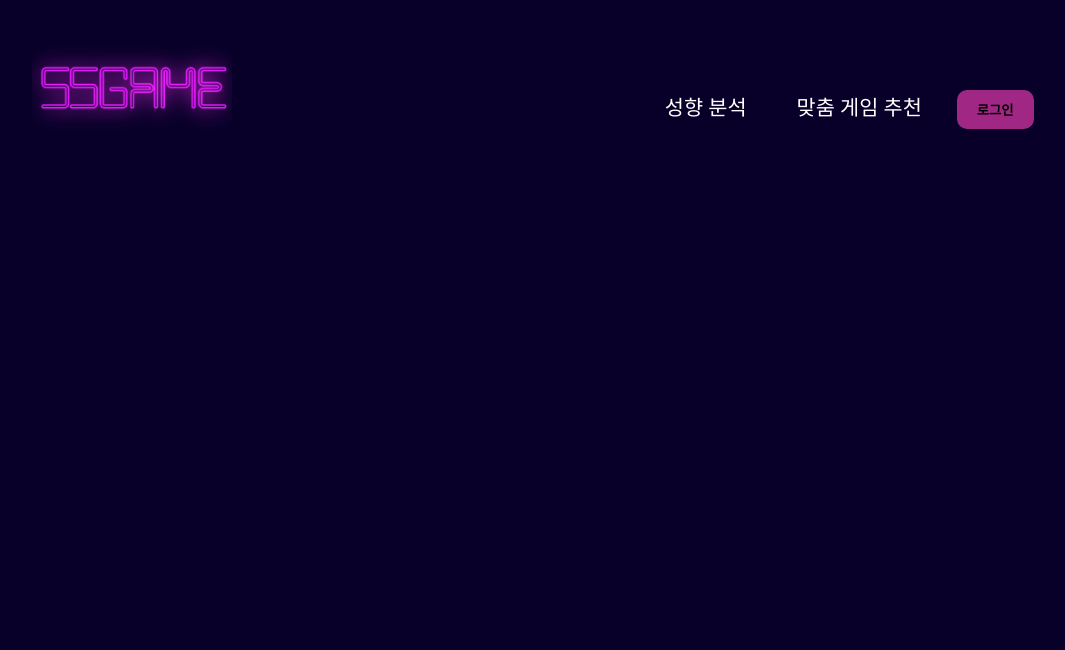
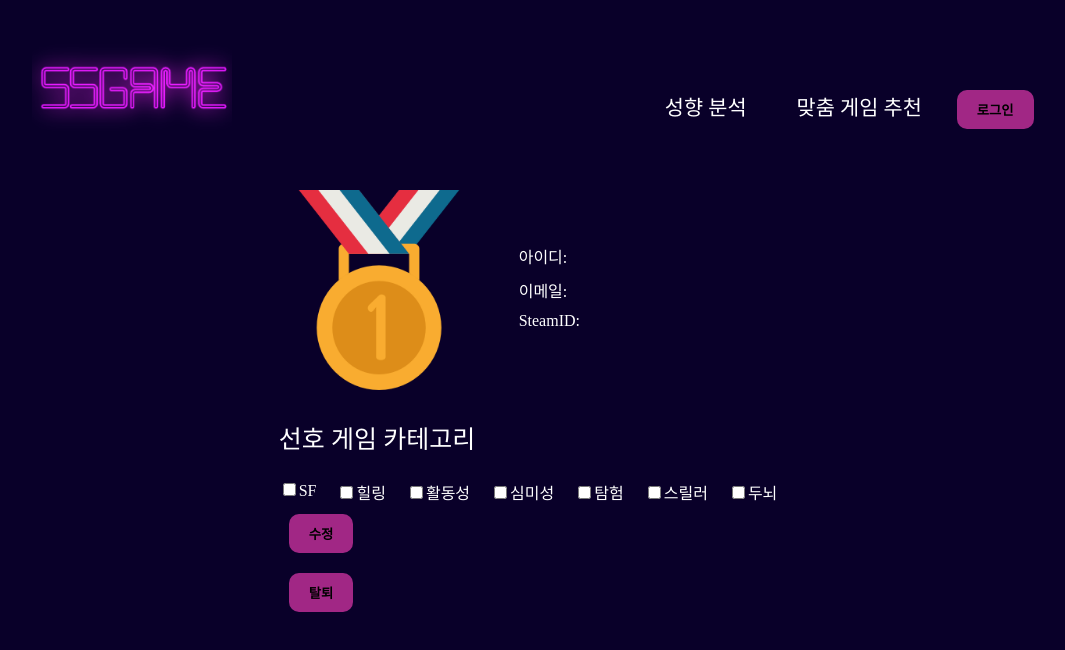
Before and after one commit to SSAFY-siXteam/SSGAME, a React (Create React App) app in the folder frontend/: page /mypage in a window 1280 px wide. Before the commit this address had no page. Shown: the top 650 px of the page, without its empty margins (102-1167 px from the left). Built offline with nearby package versions, Linux system fonts and the light colour scheme; a web font is replaced by a local one.

Commit message:
#S06P22A306-26 Create: MyPage 화면 UI 구현

```diff
--- a/frontend/src/App.js
+++ b/frontend/src/App.js
@@ -6,7 +6,7 @@ import styled from "styled-components";
 import Main from "./components/pages/Main/Main";
 import SignUpPage from "./components/pages/SignUpPage/SignUpPage";
 import AnalyzePage from "./components/pages/AnalyzePage/AnalyzePage";
-
+import MyPage from "./components/pages/MyPage/MyPage";
 function App() {
   return (
     <>
@@ -16,6 +16,7 @@ function App() {
           <Route path="/" element={<Main />} />
           <Route path="/analyze" element={<AnalyzePage />} />
           <Route path="/register" element={<SignUpPage />} />
+          <Route path="/mypage" element={<MyPage />} />
         </Routes>
       </Grid>
     </>
--- /dev/null
+++ b/frontend/src/components/pages/MyPage/MyPage.js
@@ -0,0 +1,54 @@
+import React, { useState } from "react";
+import MyPageTemplate from "../../templates/MyPageTemplate/MyPageTemplate";
+import { CheckBoxModule } from "../../organisms/CheckBoxModule/CheckBoxModule";
+import Img from "../../atoms/Img/Img/Img";
+import Button from "../../atoms/Buttons/Button";
+import gold from "../../../assets/img/medals/gold.png";
+const MyPage = () => {
+  const [checkedItems, setCheckedItems] = useState(new Set());
+
+  const onChangeCheckBox = (label) => {
+    if (checkedItems.has(label)) {
+      checkedItems.delete(label);
+      setCheckedItems(checkedItems);
+      console.log("제거");
+    } else {
+      checkedItems.add(label);
+      setCheckedItems(checkedItems);
+      console.log("추가");
+    }
+  };
+  const onUpdateBtnClick = (info) => {
+    console.log(info);
+  };
+  const onWithdrawalBtnClick = (info) => {
+    console.log(info);
+  };
+  const arg = {
+    checkBox: CheckBoxModule({
+      list: [
+        { content: "SF", fontSize: 10, label: "action" },
+        { content: "힐링", fontSize: 10, label: "healing" },
+        { content: "활동성", fontSize: 10, label: "activity" },
+        { content: "심미성", fontSize: 10, label: "beauty" },
+        { content: "탐험", fontSize: 10, label: "adventure" },
+        { content: "스릴러", fontSize: 10, label: "thriller" },
+        { content: "두뇌", fontSize: 10, label: "brain" },
+      ],
+      onChangeCheckBox: onChangeCheckBox,
+    }),
+    profileImg: Img({ path: gold }),
+    updateBtn: Button({ text: "수정", onClick: onUpdateBtnClick }),
+    withdrawalBtn: Button({ text: "탈퇴", onClick: onWithdrawalBtnClick }),
+  };
+  return (
+    <MyPageTemplate
+      checkBox={arg.checkBox}
+      profileImg={arg.profileImg}
+      updateBtn={arg.updateBtn}
+      withdrawalBtn={arg.withdrawalBtn}
+    ></MyPageTemplate>
+  );
+};
+
+export default MyPage;
--- /dev/null
+++ b/frontend/src/components/templates/MyPageTemplate/MyPageTemplate.js
@@ -0,0 +1,33 @@
+import React from "react";
+import {
+  StyledMyPage,
+  StyledContent,
+  CategoryHeader,
+  StyledUpdateBtn,
+  StyledWithdrawalBtn,
+  StyledProfile,
+  StyledImg,
+  StyledProfileInfo,
+  StyledProfileInfoContent,
+} from "./styles";
+const MyPageTemplate = ({ checkBox, profileImg, updateBtn, withdrawalBtn }) => {
+  return (
+    <StyledMyPage>
+      <StyledProfile>
+        <StyledImg>{profileImg}</StyledImg>
+        <StyledProfileInfo>
+          <StyledProfileInfoContent>아이디:</StyledProfileInfoContent>
+          <StyledProfileInfoContent>이메일:</StyledProfileInfoContent>
+          <StyledProfileInfoContent>SteamID:</StyledProfileInfoContent>
+        </StyledProfileInfo>
+      </StyledProfile>
+
+      <CategoryHeader>선호 게임 카테고리</CategoryHeader>
+      <div>{checkBox}</div>
+      <StyledUpdateBtn>{updateBtn}</StyledUpdateBtn>
+      <StyledWithdrawalBtn>{withdrawalBtn}</StyledWithdrawalBtn>
+    </StyledMyPage>
+  );
+};
+
+export default MyPageTemplate;
--- /dev/null
+++ b/frontend/src/components/templates/MyPageTemplate/styles.js
@@ -0,0 +1,31 @@
+import styled from "styled-components";
+
+export const StyledMyPage = styled.div`
+  display: grid;
+  align-items: center;
+  justify-content: center;
+`;
+export const StyledContent = styled.div`
+  margin-left: 20px;
+  margin-bottom: 40px;
+`;
+export const CategoryHeader = styled.p`
+  font-size: 25px;
+`;
+export const StyledUpdateBtn = styled.div``;
+export const StyledWithdrawalBtn = styled.div``;
+export const StyledProfile = styled.div`
+  display: flex;
+`;
+export const StyledImg = styled.div`
+  width: 200px;
+`;
+export const StyledProfileInfo = styled.div`
+  display: flex;
+  flex-direction: column;
+  justify-content: center;
+  margin-left: 40px;
+`;
+export const StyledProfileInfoContent = styled.div`
+  margin-bottom: 10px;
+`;
--- a/frontend/src/components/templates/SignUp/SignUp.js
+++ b/frontend/src/components/templates/SignUp/SignUp.js
@@ -14,7 +14,7 @@ export default function SignUp({
   checkBox,
   steamIDInput,
   infoInput,
-  registerBtn,
+  // registerBtn,
 }) {
   return (
     <StyledHeader>
@@ -26,7 +26,7 @@ export default function SignUp({
         <StyledContent>{steamIDInput}</StyledContent>
         <CategoryHeader>회원 정보</CategoryHeader>
         <StyledContent>{infoInput}</StyledContent>
-        <StyledRegisterBtn>{registerBtn}</StyledRegisterBtn>
+        {/* <StyledRegisterBtn>{registerBtn}</StyledRegisterBtn> */}
       </CategoryContent>
     </StyledHeader>
   );
```
Also changed, not shown: frontend/src/components/atoms/index.js (deleted), frontend/src/components/molecules/index.js (deleted), frontend/src/components/organisms/index.js (deleted), frontend/src/components/pages/index.js (deleted), frontend/src/components/templates/index.js (deleted).
